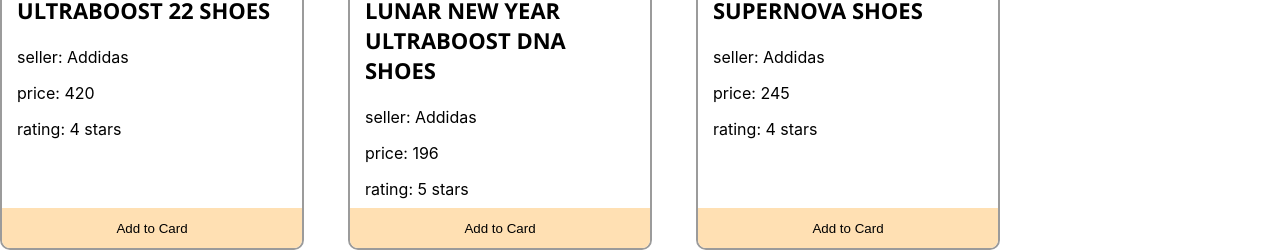
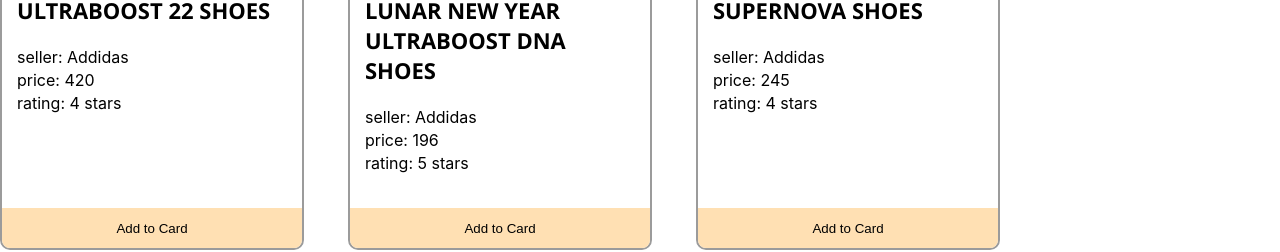
Before and after one commit to Mehadyhasanakash/EMAJON-PROJECT, a React (Create React App) app: page / in a window 1280 px wide. Shown: the part 384-636 px from the top of the page. Built offline with nearby package versions, Linux system fonts and the light colour scheme.

Commit message:
6th-commit

```diff
--- a/src/Components/Product/Product.js
+++ b/src/Components/Product/Product.js
@@ -13,7 +13,7 @@
             <p>rating: {ratings} stars</p>
             </div>
 
-            <button className='btn-card'>
+            <button onClick={()=>props.hendalerToCard(props.Product)} className='btn-card'>
                 Add to Card</button>
         </div>
     );
--- a/src/Components/Product/product.css
+++ b/src/Components/Product/product.css
@@ -17,6 +17,7 @@
 p{
   margin-bottom: 0;
   bottom: 0%;
+  margin-top: 3px;
 }
 
 .product img{
--- a/src/Components/Shoes/Shoes.js
+++ b/src/Components/Shoes/Shoes.js
@@ -3,6 +3,9 @@
 import './Shoes.css';
 
 const Shoes = () => {
+    const hendalerToCard =(product)=>{
+        console.log(product)
+    }
     const [products, setProducts] = useState([]);
     useEffect(()=>{
         fetch('products.json')
@@ -16,6 +19,7 @@
                      products.map(product => <Product
                         key ={product.id}
                          Product={product}
+                         hendalerToCard={hendalerToCard}
 
                      ></Product> )
                  }
```
